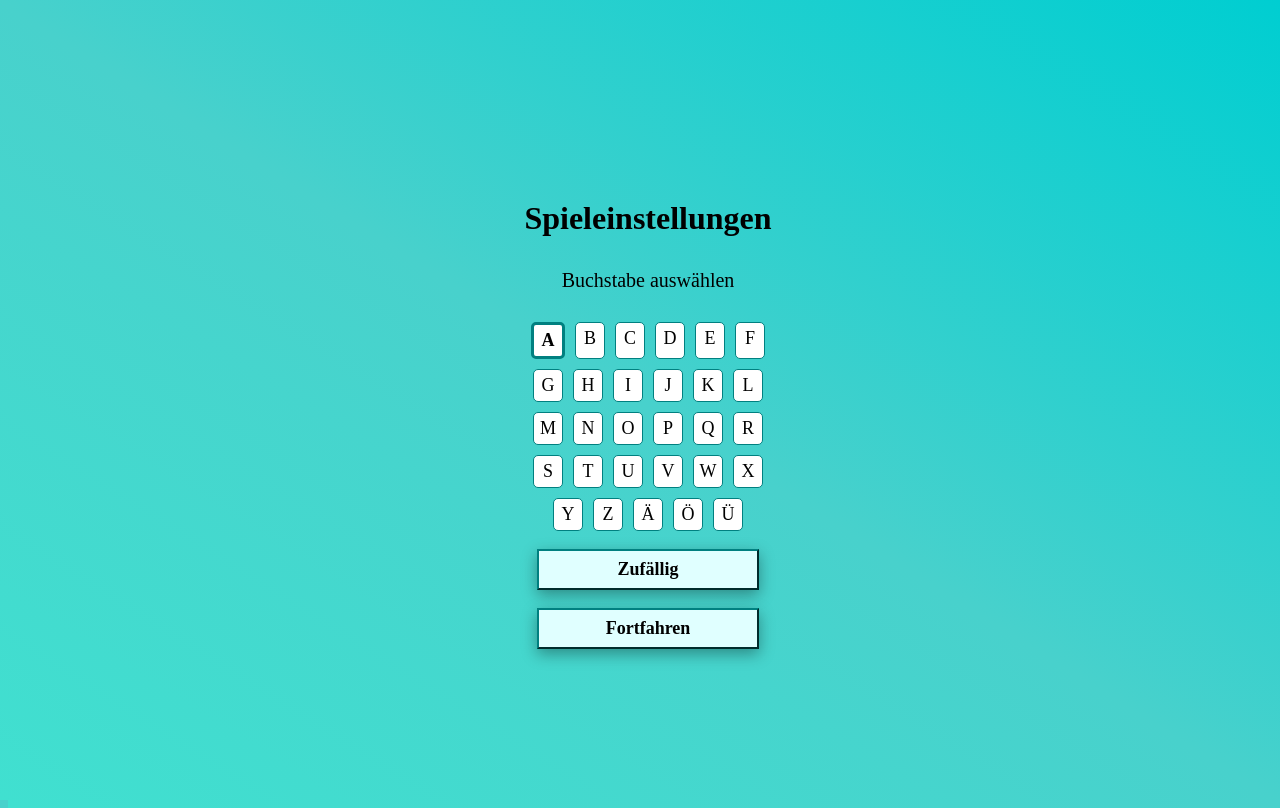
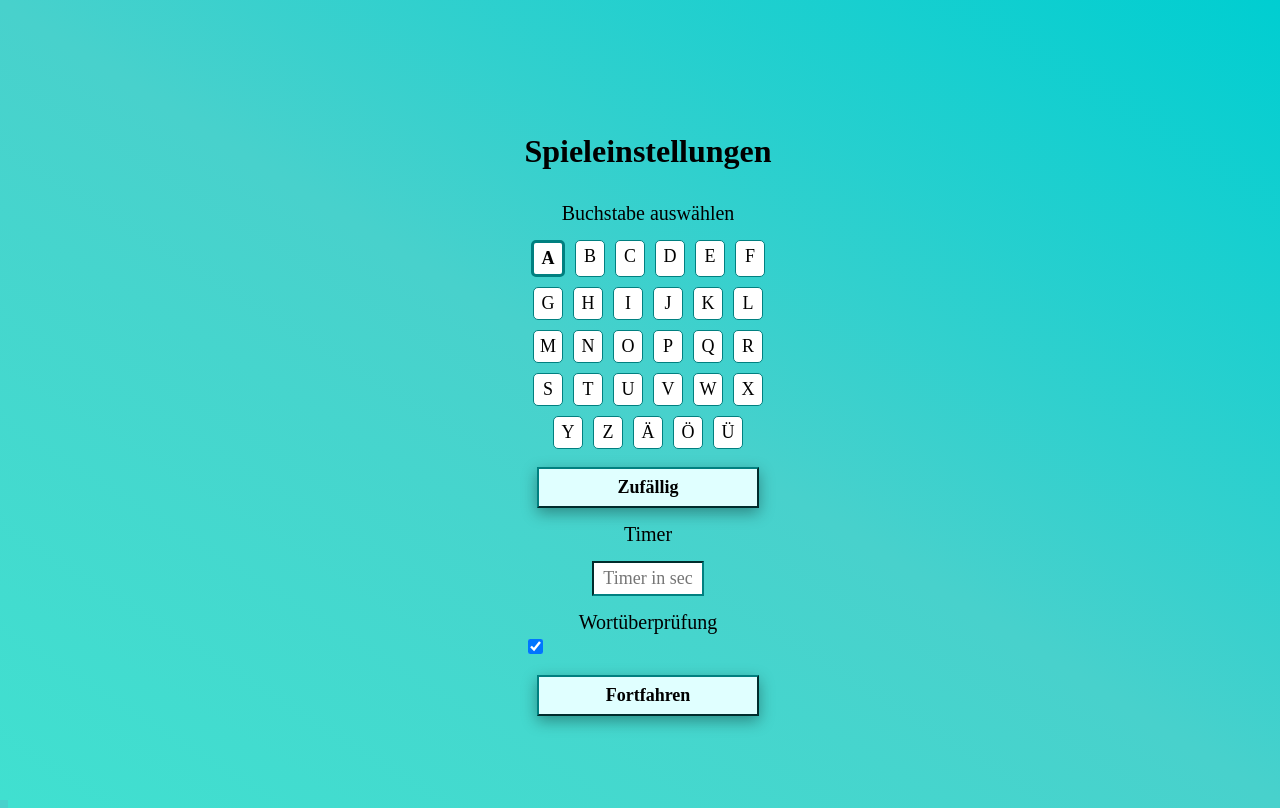
Before and after one commit to fabikasp/walking_dictionary, a React (Vite) app: page /game-settings in a window 1280 px wide. Built offline with nearby package versions, Linux system fonts and the light colour scheme.

Commit message:
Add timer setting

```diff
--- a/src/components/App.tsx
+++ b/src/components/App.tsx
@@ -8,6 +8,8 @@ import "./App.css";
 export const App = () => {
   const [participants, setParticipants] = useState<string[]>([]);
   const [selectedLetter, setSelectedLetter] = useState("A");
+  const [timer, setTimer] = useState<number | null>(null);
+  const [verifyWords, setVerifyWords] = useState(true);
 
   const addParticipant = (participant: string) => {
     setParticipants([...participants, participant]);
@@ -24,7 +26,9 @@ export const App = () => {
         <Routes>
             <Route index element={<Home />} />
             <Route path="group-selection" element={<GroupSelection participants={participants} addParticipant={addParticipant} deleteParticipant={deleteParticipant} />} />
-            <Route path="game-settings" element={<GameSettings selectedLetter={selectedLetter} setSelectedLetter={setSelectedLetter} />} />
+            <Route path="game-settings" element={
+              <GameSettings selectedLetter={selectedLetter} setSelectedLetter={setSelectedLetter} timer={timer} setTimer={setTimer} verifyWords={verifyWords} setVerifyWords={setVerifyWords} />
+            } />
         </Routes>
     </BrowserRouter>
   );
--- a/src/components/game-settings/GameSettings.css
+++ b/src/components/game-settings/GameSettings.css
@@ -17,6 +17,18 @@
 
 #game-settings-letter-headline {
     font-size: 20px;
+    margin-bottom: 5px;
+}
+
+#game-settings-timer-headline {
+    font-size: 20px;
+    margin-top: 15px;
+}
+
+#game-settings-verify-word-headline {
+    font-size: 20px;
+    margin-top: 15px;
+    margin-bottom: 5px;
 }
 
 .game-settings-letter-container {
@@ -34,6 +46,23 @@
     padding: 5px;
 }
 
+#game-settings-timer-input {
+    font-size: 18px;
+    text-align: center;
+    border-color: #008080;
+    outline-color: #008080;
+    width: 40%;
+    margin-top: 15px;
+    padding: 5px;
+}
+
+#game-settings-verify-words-checkbox {
+    display: block;
+    color: #E0FFFF;
+    height: 15px;
+    width: 15px;
+}
+
 #game-settings-letter-random-button {
     width: 90%;
     font-size: 18px;
--- a/src/components/game-settings/GameSettings.tsx
+++ b/src/components/game-settings/GameSettings.tsx
@@ -5,8 +5,7 @@ import { LetterContainer } from "./LetterContainer";
 import { GameSettingsProps } from "./types";
 import "./GameSettings.css";
 
-export const GameSettings = ({selectedLetter, setSelectedLetter}: GameSettingsProps) => {
-  const [errorMessage, setErrorMessage] = useState("");
+export const GameSettings = ({selectedLetter, setSelectedLetter, timer, setTimer, verifyWords, setVerifyWords}: GameSettingsProps) => {
   const navigate = useNavigate();
   let letterGroups: string[][] = [];
 
@@ -28,16 +27,33 @@ export const GameSettings = ({selectedLetter, setSelectedLetter}: GameSettingsPr
     setSelectedLetter(letters[randomLetterIndex]);
   };
 
+  const validateAndSetTimer = (timer: string) => {
+    const timerAsNumber: number = Number(timer);
+
+    if (timerAsNumber == 0) {
+      setTimer(null);
+
+      return;
+    }
+
+    if (!Number.isNaN(timerAsNumber)) {
+      setTimer(timerAsNumber);
+    }
+  };
+
   return (
     <div id="game-settings">
       <div id="game-settings-body">
         <p id="game-settings-headline">Spieleinstellungen</p>
-        <p id="game-settings-letter-headline">Buchstabe auswählen</p>
+        <div id="game-settings-letter-headline">Buchstabe auswählen</div>
         <div>
           {letterGroups.map((letterGroup: string[], index: number) => <LetterContainer key={index} letters={letterGroup} selectedLetter={selectedLetter} setSelectedLetter={setSelectedLetter} />)}
         </div>
-        <div id="game-settings-error">{errorMessage}</div>
         <button id="game-settings-letter-random-button" onClick={selectRandomLetter}>Zufällig</button>
+        <div id="game-settings-timer-headline">Timer</div>
+        <input id="game-settings-timer-input" type="text" placeholder="Timer in sec" value={timer ?? ""} onChange={event => validateAndSetTimer(event.target.value)} />
+        <div id="game-settings-verify-word-headline">Wortüberprüfung</div>
+        <input id="game-settings-verify-words-checkbox" type="checkbox" defaultChecked={verifyWords} onChange={() => setVerifyWords(!verifyWords)}  />
         <button id="game-settings-continue-button" onClick={() => navigate("/play")}>Fortfahren</button>
       </div>
     </div>
--- a/src/components/game-settings/types.ts
+++ b/src/components/game-settings/types.ts
@@ -44,5 +44,9 @@ export type LetterContainerProps = {
 
 export type GameSettingsProps = {
     selectedLetter: string,
-    setSelectedLetter: (letter: string) => void
+    setSelectedLetter: (letter: string) => void,
+    timer: number | null,
+    setTimer: (timer: number| null) => void,
+    verifyWords: boolean,
+    setVerifyWords: (verifyWords: boolean) => void
 };
```
